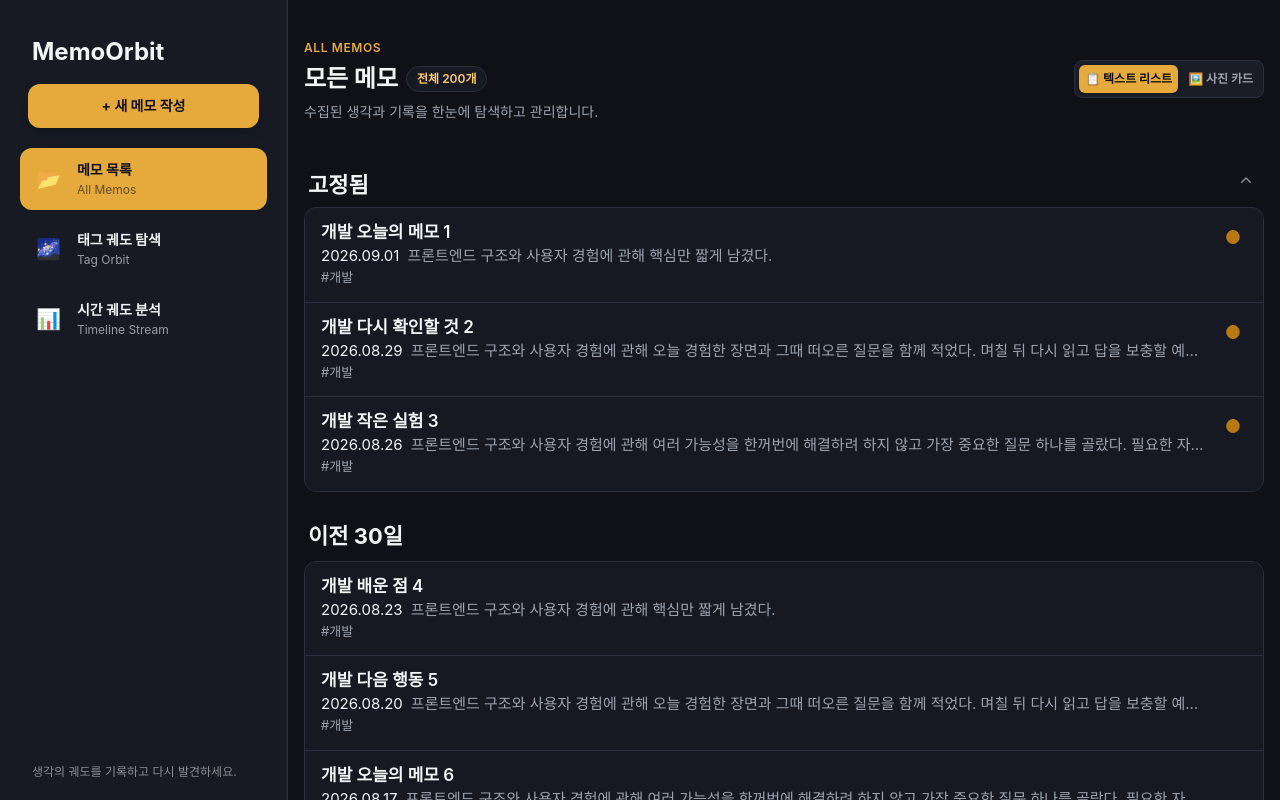
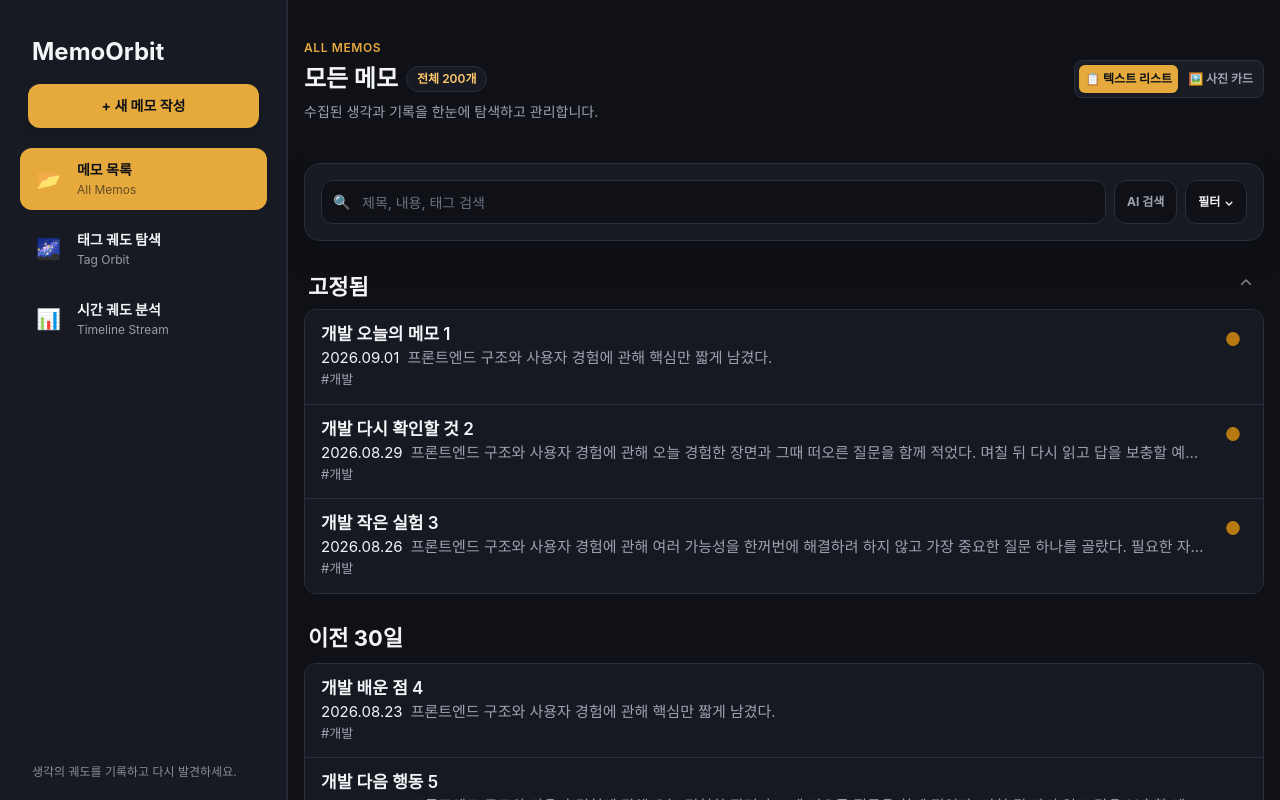
Before and after one commit to jujubeball/260828-memoorbit, a Next.js app: page / in a window 1280 px wide. Shown: the top 800 px of the page. Built offline with nearby package versions, Linux system fonts and the light colour scheme.

Commit message:
feat: 검색 필터 UI 컴포넌트 구축 및 메인 뷰 실시간 바인딩

```diff
--- a/app/page.tsx
+++ b/app/page.tsx
@@ -17,6 +17,7 @@ import {
 import { MemoModal, type MemoDraft } from "@/src/components/MemoModal";
 import { MainContentHeader } from "@/src/components/MainContentHeader";
 import { OrbitGraphView } from "@/src/components/OrbitGraphView";
+import { SearchFilterBar } from "@/src/components/SearchFilterBar";
 import { TimelineStreamView } from "@/src/components/TimelineStreamView";
 import { initialMemos } from "@/src/data/initialMemos";
 import { usePageScrollLock } from "@/src/hooks/usePageScrollLock";
@@ -27,6 +28,10 @@ import {
 import type { Memo } from "@/types/memo";
 import type { GeminiMemoLink } from "@/src/types/gemini";
 import { requestLinksForMemo } from "@/src/lib/geminiClient";
+import {
+  filterMemos,
+  type MemoFilterOptions,
+} from "@/src/lib/filterMemos";
 
 interface MemoGroup {
   label: string;
@@ -136,6 +141,10 @@ export default function Home(): React.JSX.Element {
   const [activeSection, setActiveSection] =
     useState<NavigationSection>("memos");
   const [memoViewMode, setMemoViewMode] = useState<MemoViewMode>("list");
+  const [filterOptions, setFilterOptions] = useState<MemoFilterOptions>({
+    tagMatchMode: "AND",
+    timePreset: "all",
+  });
   const [isDrawerOpen, setIsDrawerOpen] = useState(false);
   const [isMemoToolbarStuck, setIsMemoToolbarStuck] = useState(false);
   // 💡 [PC 왼쪽 패널 너비 State]
@@ -246,19 +255,19 @@ export default function Home(): React.JSX.Element {
     return () => window.removeEventListener("keydown", handleShortcut);
   }, []);
 
-  // 💡 [메모 목록 가공]
-  // 원본 배열은 건드리지 않고 복사한 뒤 고정 여부와 최신 수정 시각으로 정렬하고, 화면에 필요한 날짜 그룹을 만듭니다.
-  const sorted = useMemo(
-    () =>
-      [...memos].sort(
-        (a, b) =>
-          Number(b.isPinned) - Number(a.isPinned) ||
-          new Date(b.updatedAt).getTime() - new Date(a.updatedAt).getTime(),
-      ),
+  // 💡 [검색 조건 실시간 바인딩]
+  // SearchFilterBar에서 올라온 filterOptions와 원본 memos가 바뀔 때만 필터 결과를 다시 만들고, 카드 목록과 태그 궤도가 같은 결과를 함께 사용합니다.
+  const filteredMemos = useMemo(
+    () => filterMemos(memos, filterOptions),
+    [filterOptions, memos],
+  );
+  const availableTags = useMemo(
+    () => [...new Set(memos.flatMap((memo) => memo.tags))]
+      .sort((left, right) => left.localeCompare(right, "ko")),
     [memos],
   );
-  const pinned = sorted.filter((memo) => memo.isPinned);
-  const groups = sorted
+  const pinned = filteredMemos.filter((memo) => memo.isPinned);
+  const groups = filteredMemos
     .filter((memo) => !memo.isPinned)
     .reduce<MemoGroup[]>((result, memo) => {
       const label = groupLabel(memo.updatedAt);
@@ -268,7 +277,10 @@ export default function Home(): React.JSX.Element {
         item.label === label ? { ...item, memos: [...item.memos, memo] } : item,
       );
     }, []);
-  const memoryCandidates = useMemo(() => findMemoryCandidates(memos), [memos]);
+  const memoryCandidates = useMemo(
+    () => findMemoryCandidates(filteredMemos),
+    [filteredMemos],
+  );
 
   // 💡 [AI 링크를 메모 State에 병합]
   // 서버가 준 메모 쌍을 양쪽 메모에서 모두 탐색할 수 있게 뒤집은 링크까지 만들고, 기존 메모 객체는 복사해 불변성을 지킵니다.
@@ -284,10 +296,12 @@ export default function Home(): React.JSX.Element {
         { targetId: sourceId, weight, reason },
       ]);
     });
-    setMemos((current) => current.map((memo) => ({
-      ...memo,
-      links: linksByMemo.get(memo.id) ?? [],
-    })));
+    setMemos((current) => current.map((memo) => {
+      const analyzedMemoLinks = linksByMemo.get(memo.id);
+      return analyzedMemoLinks
+        ? { ...memo, links: analyzedMemoLinks }
+        : memo;
+    }));
   }, []);
 
   // 편집기를 닫을 때 선택 메모도 비워 다음 새 메모가 이전 내용을 이어받지 않게 합니다.
@@ -496,7 +510,7 @@ export default function Home(): React.JSX.Element {
                 id="all-memos-title"
                 label="ALL MEMOS"
                 title="모든 메모"
-                badgeCount={memos.length}
+                badgeCount={filteredMemos.length}
                 description="수집된 생각과 기록을 한눈에 탐색하고 관리합니다."
                 onVisibilityChange={setIsContentHeaderVisible}
                 action={
@@ -524,6 +538,11 @@ export default function Home(): React.JSX.Element {
                 }
               />
             </div>
+            <SearchFilterBar
+              options={filterOptions}
+              availableTags={availableTags}
+              onOptionsChange={setFilterOptions}
+            />
             {memoViewMode === "gallery" && (
               <MemoryOrbitView
                 candidates={memoryCandidates}
@@ -589,11 +608,21 @@ export default function Home(): React.JSX.Element {
                 </div>
               </section>
             ))}
+            {filteredMemos.length === 0 && (
+              <div className="rounded-2xl border border-dashed border-[#2a2e3d] bg-[#1a1d26]/50 px-6 py-14 text-center">
+                <p className="text-base font-semibold text-[#f3f4f6]">
+                  조건에 맞는 메모가 없습니다.
+                </p>
+                <p className="mt-2 text-sm text-[#9ca3af]">
+                  검색어나 필터 조건을 조금 넓혀 보세요.
+                </p>
+              </div>
+            )}
           </>
         )}
         {activeSection === "orbit" && (
           <OrbitGraphView
-            memos={memos}
+            memos={filteredMemos}
             onOpenMemo={openMemo}
             onLinksAnalyzed={applyAnalyzedLinks}
             onHeaderVisibilityChange={setIsContentHeaderVisible}
--- /dev/null
+++ b/src/components/SearchFilterBar.tsx
@@ -0,0 +1,211 @@
+"use client";
+
+import { useState } from "react";
+import type { MemoFilterOptions } from "@/src/lib/filterMemos";
+
+interface SearchFilterBarProps {
+  options: MemoFilterOptions;
+  availableTags: string[];
+  onOptionsChange: (options: MemoFilterOptions) => void;
+}
+
+const TIME_PRESETS: Array<{
+  value: NonNullable<MemoFilterOptions["timePreset"]>;
+  label: string;
+}> = [
+  { value: "all", label: "전체" },
+  { value: "week", label: "이번 주" },
+  { value: "month", label: "이번 달" },
+  { value: "3months", label: "최근 3개월" },
+];
+
+const chipClass = (isActive: boolean): string =>
+  `rounded-full border px-3 py-2 text-xs font-semibold transition-colors ${
+    isActive
+      ? "border-[#e5a93c] bg-[#e5a93c] text-[#0f1117]"
+      : "border-[#2a2e3d] bg-[#1a1d26] text-[#9ca3af] hover:border-[#ffc86b] hover:text-[#f3f4f6]"
+  }`;
+
+export function SearchFilterBar({
+  options,
+  availableTags,
+  onOptionsChange,
+}: SearchFilterBarProps): React.JSX.Element {
+  const [isExpanded, setIsExpanded] = useState(false);
+  const selectedTags = options.tags ?? [];
+
+  // 사용자가 입력하거나 칩을 누를 때 기존 조건을 복사하고 바뀐 값만 덮어써서 부모의 filterOptions State로 돌려보냅니다.
+  const updateOptions = (changes: Partial<MemoFilterOptions>): void => {
+    onOptionsChange({ ...options, ...changes });
+  };
+
+  const toggleTag = (tag: string): void => {
+    const nextTags = selectedTags.includes(tag)
+      ? selectedTags.filter((selectedTag) => selectedTag !== tag)
+      : [...selectedTags, tag];
+    updateOptions({ tags: nextTags });
+  };
+
+  const toggleBooleanFilter = (
+    key: "hasImage" | "hasTable" | "isPinned",
+  ): void => {
+    updateOptions({ [key]: options[key] === true ? undefined : true });
+  };
+
+  return (
+    <section
+      className="mb-6 rounded-2xl border border-[#2a2e3d] bg-[#1a1d26]/80 p-3 shadow-[0_14px_34px_rgb(0_0_0/0.16)] backdrop-blur-md sm:p-4"
+      aria-label="메모 검색 필터"
+    >
+      <div className="flex items-center gap-2">
+        <label className="relative min-w-0 flex-1">
+          <span className="sr-only">메모 검색어</span>
+          <span
+            className="pointer-events-none absolute inset-y-0 left-3 flex items-center text-sm text-[#9ca3af]"
+            aria-hidden="true"
+          >
+            🔍
+          </span>
+          <input
+            type="search"
+            value={options.keyword ?? ""}
+            onChange={(event) => updateOptions({ keyword: event.target.value })}
+            placeholder="제목, 내용, 태그 검색"
+            className="h-11 w-full rounded-xl border border-[#2a2e3d] bg-[#0f1117] pl-10 pr-3 text-base text-[#f3f4f6] outline-none placeholder:text-[#6b7280] focus:border-[#e5a93c] sm:text-sm"
+          />
+        </label>
+
+        <button
+          type="button"
+          role="switch"
+          aria-checked={Boolean(options.isSemanticSearch)}
+          onClick={() => updateOptions({
+            isSemanticSearch: !options.isSemanticSearch,
+          })}
+          className={`flex h-11 shrink-0 items-center gap-2 rounded-xl border px-3 text-xs font-bold transition-colors ${
+            options.isSemanticSearch
+              ? "border-[#e5a93c] bg-[#e5a93c]/15 text-[#ffc86b] shadow-[0_0_18px_rgb(229_169_60/0.16)]"
+              : "border-[#2a2e3d] bg-[#0f1117] text-[#9ca3af]"
+          }`}
+        >
+          {options.isSemanticSearch && (
+            <span aria-hidden="true">✨</span>
+          )}
+          AI 검색
+        </button>
+
+        <button
+          type="button"
+          onClick={() => setIsExpanded((current) => !current)}
+          aria-expanded={isExpanded}
+          aria-controls="advanced-search-filters"
+          className="flex h-11 shrink-0 items-center gap-1 rounded-xl border border-[#2a2e3d] bg-[#0f1117] px-3 text-xs font-bold text-[#f3f4f6] hover:border-[#ffc86b]"
+        >
+          필터
+          <span aria-hidden="true">{isExpanded ? "⌃" : "⌄"}</span>
+        </button>
+      </div>
+
+      {isExpanded && (
+        <div
+          id="advanced-search-filters"
+          className="mt-4 grid gap-5 border-t border-[#2a2e3d] pt-4"
+        >
+          <fieldset>
+            <div className="flex items-center justify-between gap-3">
+              <legend className="text-xs font-bold text-[#f3f4f6]">
+                다중 태그
+              </legend>
+              <div
+                className="inline-flex rounded-lg border border-[#2a2e3d] bg-[#0f1117] p-1"
+                aria-label="태그 일치 방식"
+              >
+                {(["AND", "OR"] as const).map((mode) => (
+                  <button
+                    key={mode}
+                    type="button"
+                    onClick={() => updateOptions({ tagMatchMode: mode })}
+                    aria-pressed={(options.tagMatchMode ?? "AND") === mode}
+                    className={`rounded-md px-3 py-1.5 text-[11px] font-bold ${
+                      (options.tagMatchMode ?? "AND") === mode
+                        ? "bg-[#e5a93c] text-[#0f1117]"
+                        : "text-[#9ca3af]"
+                    }`}
+                  >
+                    {mode}
+                  </button>
+                ))}
+              </div>
+            </div>
+            <div className="mt-3 flex max-h-28 flex-wrap gap-2 overflow-y-auto">
+              {availableTags.map((tag) => (
+                <button
+                  key={tag}
+                  type="button"
+                  onClick={() => toggleTag(tag)}
+                  aria-pressed={selectedTags.includes(tag)}
+                  className={chipClass(selectedTags.includes(tag))}
+                >
+                  #{tag}
+                </button>
+              ))}
+            </div>
+          </fieldset>
+
+          <fieldset>
+            <legend className="text-xs font-bold text-[#f3f4f6]">
+              미디어 및 상태
+            </legend>
+            <div className="mt-3 flex flex-wrap gap-2">
+              <button
+                type="button"
+                onClick={() => toggleBooleanFilter("hasImage")}
+                aria-pressed={options.hasImage === true}
+                className={chipClass(options.hasImage === true)}
+              >
+                📷 사진 포함
+              </button>
+              <button
+                type="button"
+                onClick={() => toggleBooleanFilter("hasTable")}
+                aria-pressed={options.hasTable === true}
+                className={chipClass(options.hasTable === true)}
+              >
+                📊 표 포함
+              </button>
+              <button
+                type="button"
+                onClick={() => toggleBooleanFilter("isPinned")}
+                aria-pressed={options.isPinned === true}
+                className={chipClass(options.isPinned === true)}
+              >
+                📌 고정됨
+              </button>
+            </div>
+          </fieldset>
+
+          <fieldset>
+            <legend className="text-xs font-bold text-[#f3f4f6]">
+              시간 범위
+            </legend>
+            <div className="mt-3 flex flex-wrap gap-2">
+              {TIME_PRESETS.map((preset) => (
+                <button
+                  key={preset.value}
+                  type="button"
+                  onClick={() => updateOptions({ timePreset: preset.value })}
+                  aria-pressed={(options.timePreset ?? "all") === preset.value}
+                  className={chipClass(
+                    (options.timePreset ?? "all") === preset.value,
+                  )}
+                >
+                  {preset.label}
+                </button>
+              ))}
+            </div>
+          </fieldset>
+        </div>
+      )}
+    </section>
+  );
+}
--- a/src/lib/filterMemos.ts
+++ b/src/lib/filterMemos.ts
@@ -127,6 +127,7 @@ export const filterMemos = (
     .filter(Boolean);
   const tagMatchMode = options.tagMatchMode ?? "AND";
   const dateBounds = getDateBounds(options, new Date());
+  const hasSemanticScores = Object.keys(options.semanticScores ?? {}).length > 0;
 
   const filteredMemos = memos.filter((memo) => {
     const searchableText = normalizeText([
@@ -138,7 +139,9 @@ export const filterMemos = (
     const matchesKeyword = !keyword || searchableText.includes(keyword);
     const semanticScore = getSemanticScore(memo, options.semanticScores);
     const matchesHybridSearch = options.isSemanticSearch
-      ? (matchesKeyword && Boolean(keyword)) || semanticScore > 0
+      ? (!keyword && !hasSemanticScores)
+        || (matchesKeyword && Boolean(keyword))
+        || semanticScore > 0
       : matchesKeyword;
     const memoTags = new Set(memo.tags.map(normalizeText));
     const matchesTags = selectedTags.length === 0
```
Also changed, not shown: 1 other file (tests, documents, lock files or other folders).
